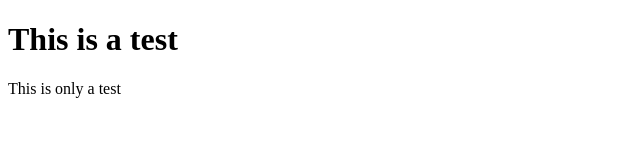
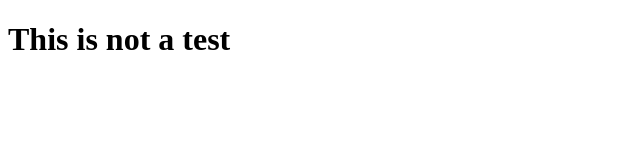
Before and after one commit to pguenthe/pguenthe.github.io, a plain HTML site: page index.html in a window 1280 px wide. Shown: the whole page, without its empty margins (0-640 px from the left). Drawn offline with Linux system fonts and the light colour scheme.

Commit message:
minor tweak

```diff
--- a/index.html
+++ b/index.html
@@ -8,9 +8,7 @@
         <script src="https://jeromeetienne.github.io/AR.js/aframe/build/aframe-ar.js"></script>
     </head>
     <body>
-        <h1>This is a test</h1>
-        <p>This is only a test</p>
-
+        <h1>This is not a test</h1>
         <a-scene embedded arjs='sourceType: webcam; debugUIEnabled: false;'>
             <a-assets>
                 <a-asset-item id="rfs-obj" src="rfs.obj"></a-asset-item>
```
